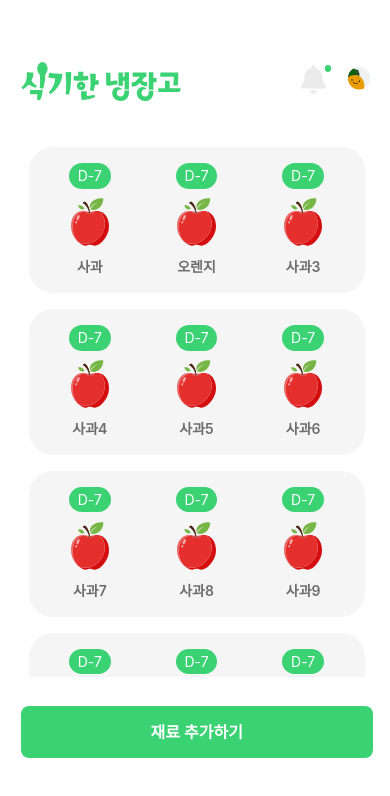
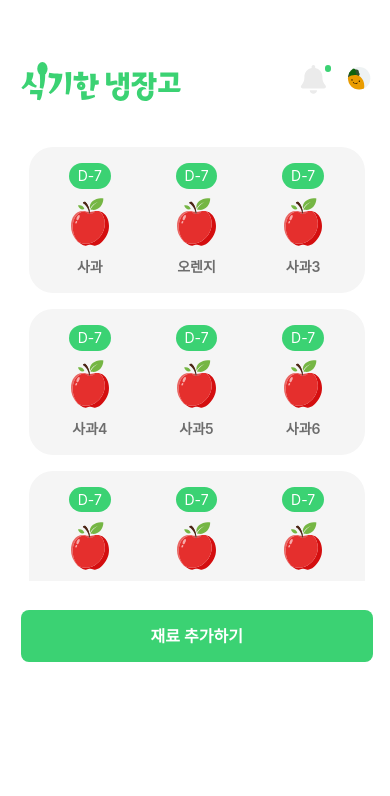
Before and after one commit to jna2158/sigkihan-frontend, a React (Create React App) app: page /foodlist in a window 390 px wide. Shown: the top 796 px of the page. Built offline with nearby package versions, Linux system fonts and the light colour scheme; no server answers.

Commit message:
fix: 메인화면 디자인 모바일 확인

```diff
--- a/src/pages/FoodList/components/food/foodGrid.tsx
+++ b/src/pages/FoodList/components/food/foodGrid.tsx
@@ -90,7 +90,7 @@ export default function FoodGrid() {
 
   return (
     <section
-      className="flex max-h-[35rem] flex-col gap-4 overflow-y-auto pt-[1.9rem]"
+      className="flex max-h-[55vh] flex-col gap-4 overflow-y-auto pt-[1.9rem]"
       aria-label="식재료 목록"
     >
       {groupFoodItems(foodList).map((group, groupIndex) => (
```
